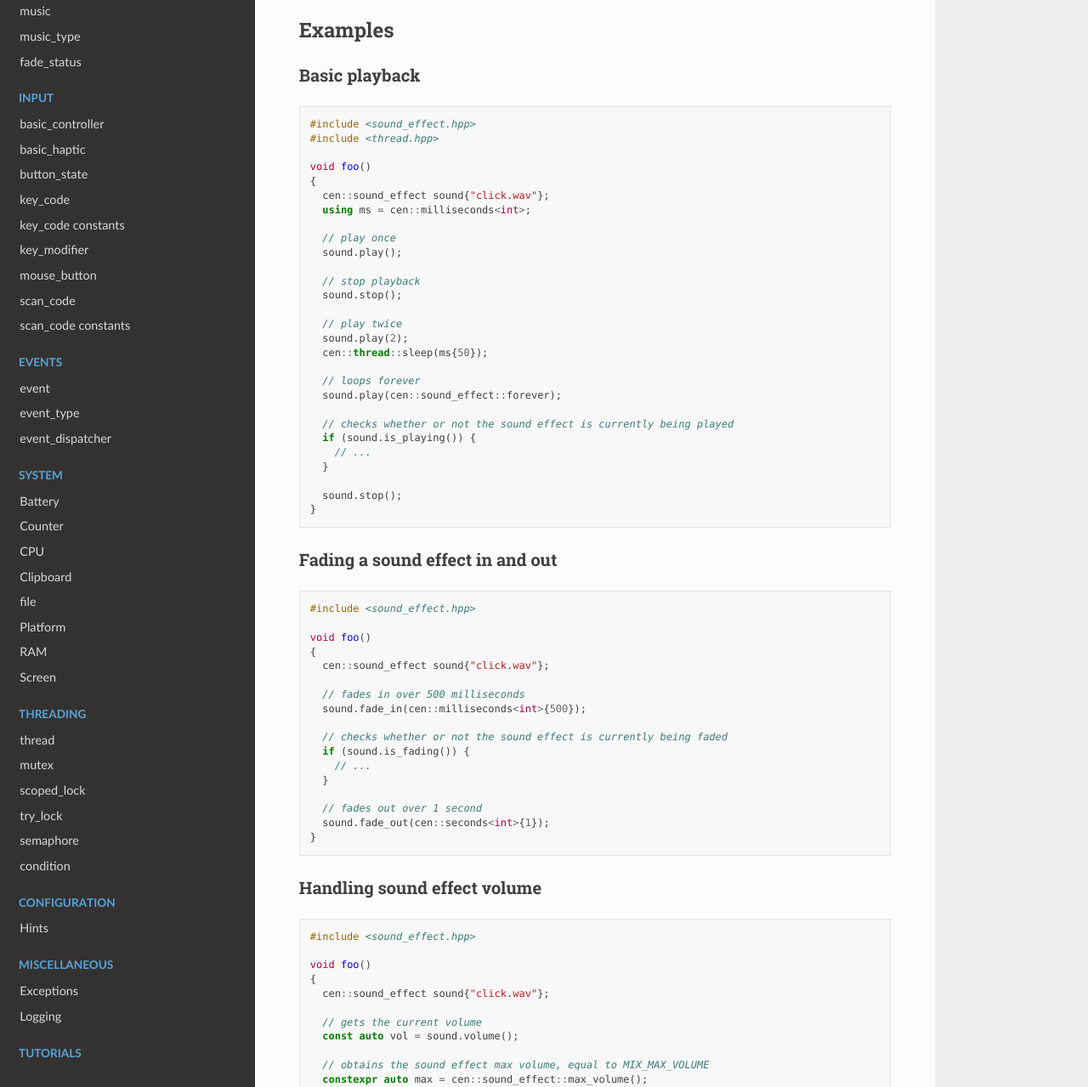
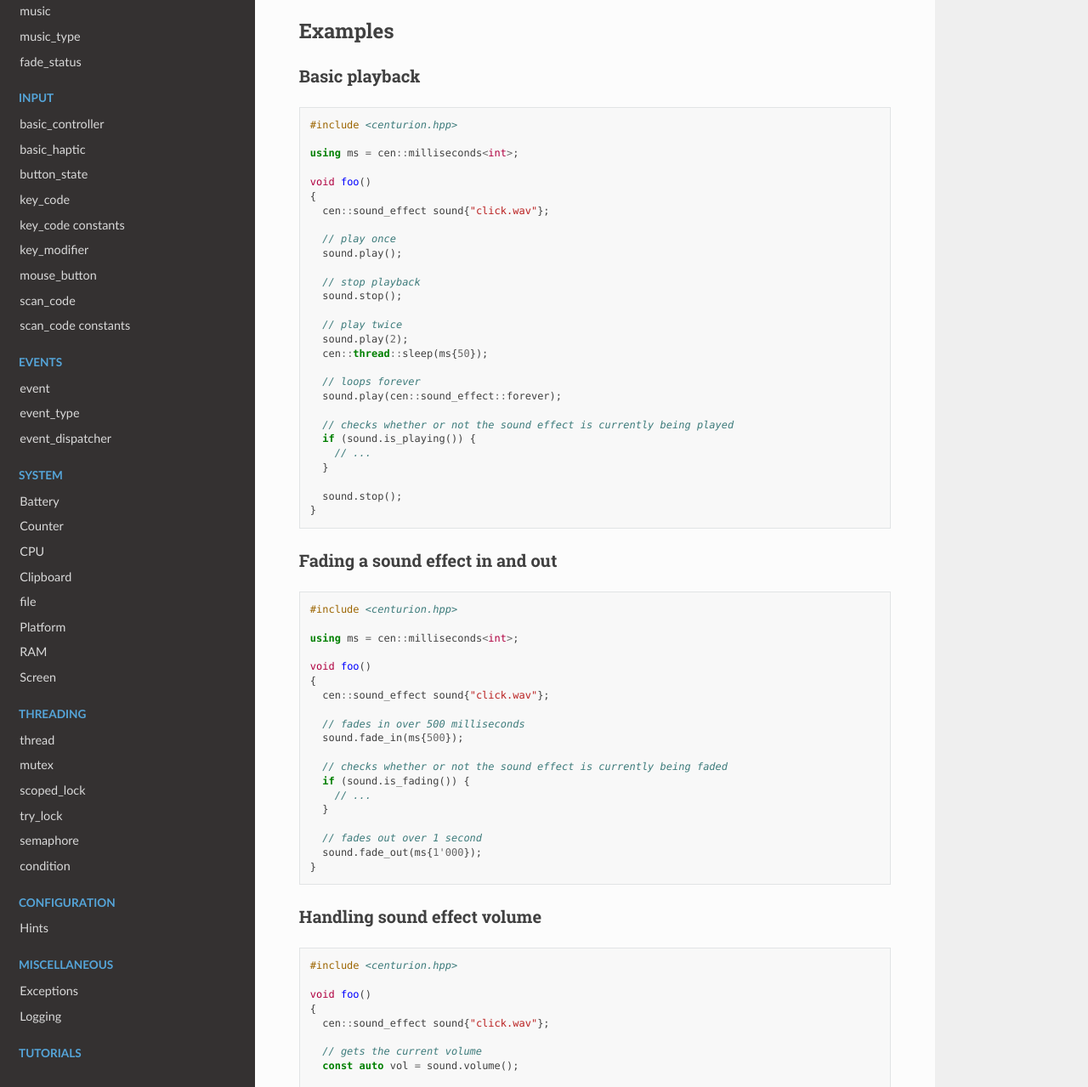
Before and after one commit to albin-johansson/centurion, a Sphinx documentation site: the page built from docs/pages/api/audio/sound_effect.rst, in a window 1280 px wide and 1400 px high, scrolled down 679 px, cut to the strip 121-1400 px from the top of the window. Shown: the whole strip at 85% size. Built offline with Sphinx 7.4.7 and the Read the Docs theme 2.0.0, drawn with Linux system fonts in a browser that asks for light colours; pages that are not in the unit, such as notebooks, are missing from menus; some of the changed text lies outside the part shown.

Commit message:
Update sound_effect.rst

```diff
--- a/docs/pages/api/audio/sound_effect.rst
+++ b/docs/pages/api/audio/sound_effect.rst
@@ -38,13 +38,13 @@ Basic playback
 
 .. code-block:: C++
 
-  #include <sound_effect.hpp>
-  #include <thread.hpp>
+  #include <centurion.hpp>
+
+  using ms = cen::milliseconds<int>;
 
   void foo()
   {
     cen::sound_effect sound{"click.wav"};
-    using ms = cen::milliseconds<int>;
 
     // play once
     sound.play();
@@ -72,14 +72,16 @@ Fading a sound effect in and out
 
 .. code-block:: C++
 
-  #include <sound_effect.hpp>
+  #include <centurion.hpp>
+
+  using ms = cen::milliseconds<int>;
 
   void foo()
   {
     cen::sound_effect sound{"click.wav"};
 
     // fades in over 500 milliseconds
-    sound.fade_in(cen::milliseconds<int>{500});
+    sound.fade_in(ms{500});
 
     // checks whether or not the sound effect is currently being faded
     if (sound.is_fading()) {
@@ -87,7 +89,7 @@ Fading a sound effect in and out
     }
 
     // fades out over 1 second
-    sound.fade_out(cen::seconds<int>{1});
+    sound.fade_out(ms{1'000});
   }
 
 Handling sound effect volume
@@ -95,7 +97,7 @@ Handling sound effect volume
 
 .. code-block:: C++
 
-  #include <sound_effect.hpp>
+  #include <centurion.hpp>
 
   void foo()
   {
```
Also changed, not shown: other parts of docs/pages/api/audio/sound_effect.rst (+2 -2 lines).
